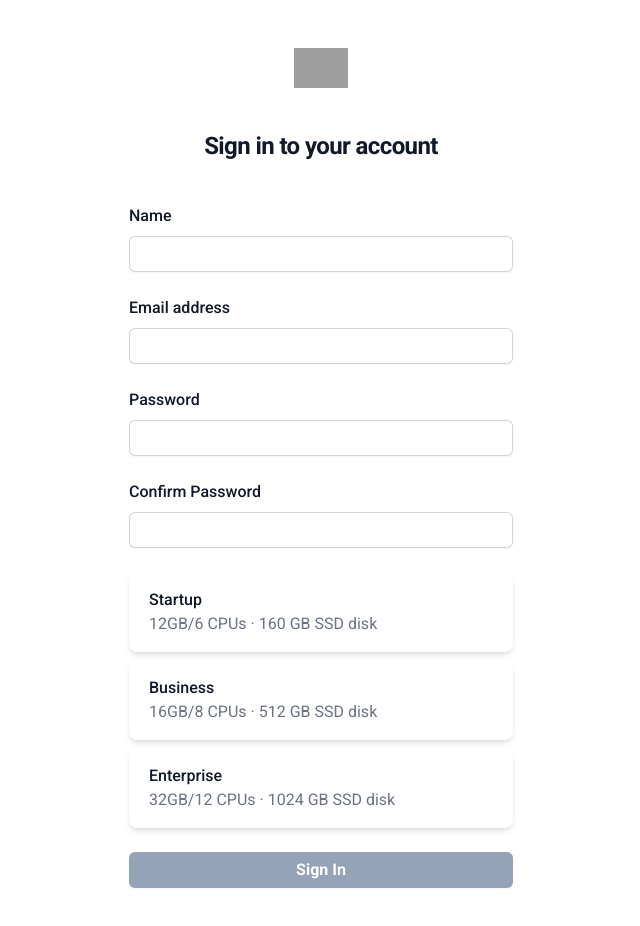
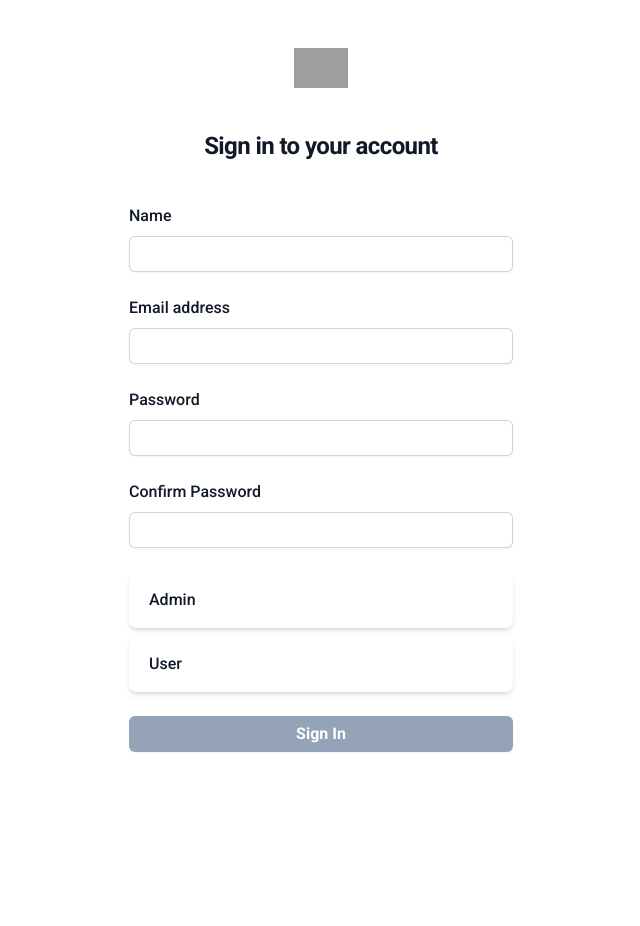
Before and after one commit to the-special-character/fs-8, a React app: page /auth/register in a window 1280 px wide. Shown: the top 926 px of the page, without its empty margins (319-959 px from the left). After the commit the page ends 800 px from the top, so only its background shows below. Built offline with nearby package versions, Linux system fonts and the light colour scheme; grey boxes are pictures that could not be loaded.

Commit message:
commit code

```diff
--- a/db.json
+++ b/db.json
@@ -50,5 +50,21 @@
       "isDone": false,
       "id": 18
     }
+  ],
+  "users": [
+    {
+      "email": "yagnesh.modh@gmail.com",
+      "password": "$2a$10$9VBcQKFllTL/MK6Ta8EH6OfYsqEgOCeQ4jtgNCQIQqhhwMfA5/soq",
+      "name": "Yagnesh Modh",
+      "role": "admin",
+      "id": 1
+    },
+    {
+      "email": "test@test.com",
+      "password": "$2a$10$vmzC.1SEEdiEcRfpu9TFUuq5lSyM45KVTOaltQhU.e5olPhtzxLoe",
+      "name": "YAGNESH MODH",
+      "role": "admin",
+      "id": 2
+    }
   ]
 }
--- a/package.json
+++ b/package.json
@@ -30,6 +30,7 @@
   "homepage": "https://github.com/the-special-character/fs-8#readme",
   "dependencies": {
     "@headlessui/react": "^1.7.17",
+    "axios": "^1.6.2",
     "bootstrap": "^5.3.0",
     "clsx": "^2.0.0",
     "react": "^18.2.0",
@@ -61,7 +62,7 @@
     "eslint-plugin-react": "^7.32.2",
     "eslint-plugin-react-hooks": "^4.6.0",
     "html-webpack-plugin": "^5.5.3",
-    "json-server": "^0.17.3",
+    "json-server": "^0.17.4",
     "json-server-auth": "^2.1.0",
     "postcss": "^8.4.24",
     "postcss-import": "^15.1.0",
--- a/src/components/customForm/index.jsx
+++ b/src/components/customForm/index.jsx
@@ -10,6 +10,7 @@ function CustomForm({ onSubmit, fields }) {
   } = useForm({
     mode: 'all',
   });
+
   return (
     <form
       className="space-y-6"
--- a/src/components/radioButtons/index.jsx
+++ b/src/components/radioButtons/index.jsx
@@ -43,8 +43,8 @@ function RadioButtons({name, control, rules, options}) {
       <div className="space-y-2">
         {options.map(plan => (
           <RadioGroup.Option
-            key={plan.name}
-            value={plan}
+            key={plan.value}
+            value={plan.value}
             className={({ active, checked }) =>
               `${
                 active
@@ -71,24 +71,9 @@ function RadioButtons({name, control, rules, options}) {
                           : 'text-gray-900'
                       }`}
                     >
-                      {plan.name}
+                      {plan.text}
                     </RadioGroup.Label>
-                    <RadioGroup.Description
-                      as="span"
-                      className={`inline ${
-                        checked
-                          ? 'text-sky-100'
-                          : 'text-gray-500'
-                      }`}
-                    >
-                      <span>
-                        {plan.ram}/{plan.cpus}
-                      </span>{' '}
-                      <span aria-hidden="true">
-                        &middot;
-                      </span>{' '}
-                      <span>{plan.disk}</span>
-                    </RadioGroup.Description>
+
                   </div>
                 </div>
                 {checked && (
--- /dev/null
+++ b/src/context/authContext.jsx
@@ -0,0 +1,46 @@
+import React, {
+  createContext,
+  useCallback,
+  useContext,
+  useMemo,
+} from 'react';
+import ai from '../lib/axiosInstance'
+
+export const AuthContext = createContext();
+
+export function AuthProvider({ children }) {
+  const login = useCallback(async (value) => {
+    try {
+        const res = await ai.post("login", value);
+        console.log(res.data);
+    } catch (error) {
+        console.log(error.response.data);
+    }
+  }, []);
+
+  const register = useCallback(async (value) => {
+    try {
+        const {confirmPassword, ...rest} = value;
+        const res = await ai.post("register", rest);
+        console.log(res.data);
+    } catch (error) {
+        console.log(error.response.data);
+    }
+  }, []);
+
+  const value = useMemo(
+    () => ({
+      login,
+      register,
+    }),
+    [],
+  );
+
+  return (
+    <AuthContext.Provider value={value}>
+      {children}
+    </AuthContext.Provider>
+  );
+}
+
+export const useAuth = () => useContext(AuthContext);
--- /dev/null
+++ b/src/lib/axiosInstance.js
@@ -0,0 +1,7 @@
+import axios from 'axios'
+
+export default axios.create({
+    baseURL: "http://localhost:3004",
+    timeout: 3000,
+    timeoutErrorMessage: "Something went wrong try after sometime"
+})
--- a/src/pages/login/index.jsx
+++ b/src/pages/login/index.jsx
@@ -1,9 +1,8 @@
 import React from 'react';
 import { Link } from 'react-router-dom';
-import { useForm } from 'react-hook-form';
 import Input from '../../components/Input';
-import Button from '../../components/button';
 import CustomForm from '../../components/customForm';
+import { useAuth } from '../../context/authContext';
 
 const wait = time =>
   new Promise(resolve => {
@@ -12,19 +11,7 @@ const wait = time =>
 
 const fields = [
   {
-    label: 'Name',
-    id: 'name',
-    type: 'text',
-    autoComplete: 'name',
-    name: 'name',
-    rules: {
-      required: {
-        value: true,
-        message: 'Name is required...',
-      },
-    },
-  },
-  {
+    field: Input,
     label: 'Email address',
     id: 'email',
     type: 'email',
@@ -38,6 +25,7 @@ const fields = [
     },
   },
   {
+    field: Input,
     label: 'Password',
     id: 'password',
     type: 'password',
@@ -53,18 +41,11 @@ const fields = [
 ];
 
 export default function Example() {
-
-
-  const onSubmit = async data => {
-    await wait(3000);
-    console.log(data);
-
-  };
+  const { login } = useAuth();
 
   return (
     <>
-      <CustomForm onSubmit={onSubmit} fields={fields} />
-
+      <CustomForm onSubmit={login} fields={fields} />
       <p className="mt-10 text-center text-sm text-gray-500">
         Not a member?{' '}
         <Link
--- a/src/pages/register/index.jsx
+++ b/src/pages/register/index.jsx
@@ -1,8 +1,8 @@
 import React from 'react';
 import Input from '../../components/Input';
-import Button from '../../components/button';
 import CustomForm from '../../components/customForm';
 import RadioButtons from '../../components/radioButtons';
+import { useAuth } from '../../context/authContext';
 
 const fields = [
   {
@@ -63,27 +63,15 @@ const fields = [
   },
   {
     field: RadioButtons,
-    type: 'password',
-    autoComplete: 'new-password',
-    name: 'subsription',
+    name: 'role',
     options: [
       {
-        name: 'Startup',
-        ram: '12GB',
-        cpus: '6 CPUs',
-        disk: '160 GB SSD disk',
+        value: 'admin',
+        text: "Admin"
       },
       {
-        name: 'Business',
-        ram: '16GB',
-        cpus: '8 CPUs',
-        disk: '512 GB SSD disk',
-      },
-      {
-        name: 'Enterprise',
-        ram: '32GB',
-        cpus: '12 CPUs',
-        disk: '1024 GB SSD disk',
+        value: 'user',
+        text: "User"
       },
     ],
     rules: {
@@ -96,12 +84,10 @@ const fields = [
 ];
 
 function Register() {
-  const onSubmit = data => {
-    console.log(data);
+  const { register } = useAuth()
 
-  };
   return (
-    <CustomForm onSubmit={onSubmit} fields={fields} />
+    <CustomForm onSubmit={register} fields={fields} />
   );
 }
 
```
Also changed, not shown: src/index.jsx (+18 -12 lines), 1 other file (tests, documents, lock files or other folders).
